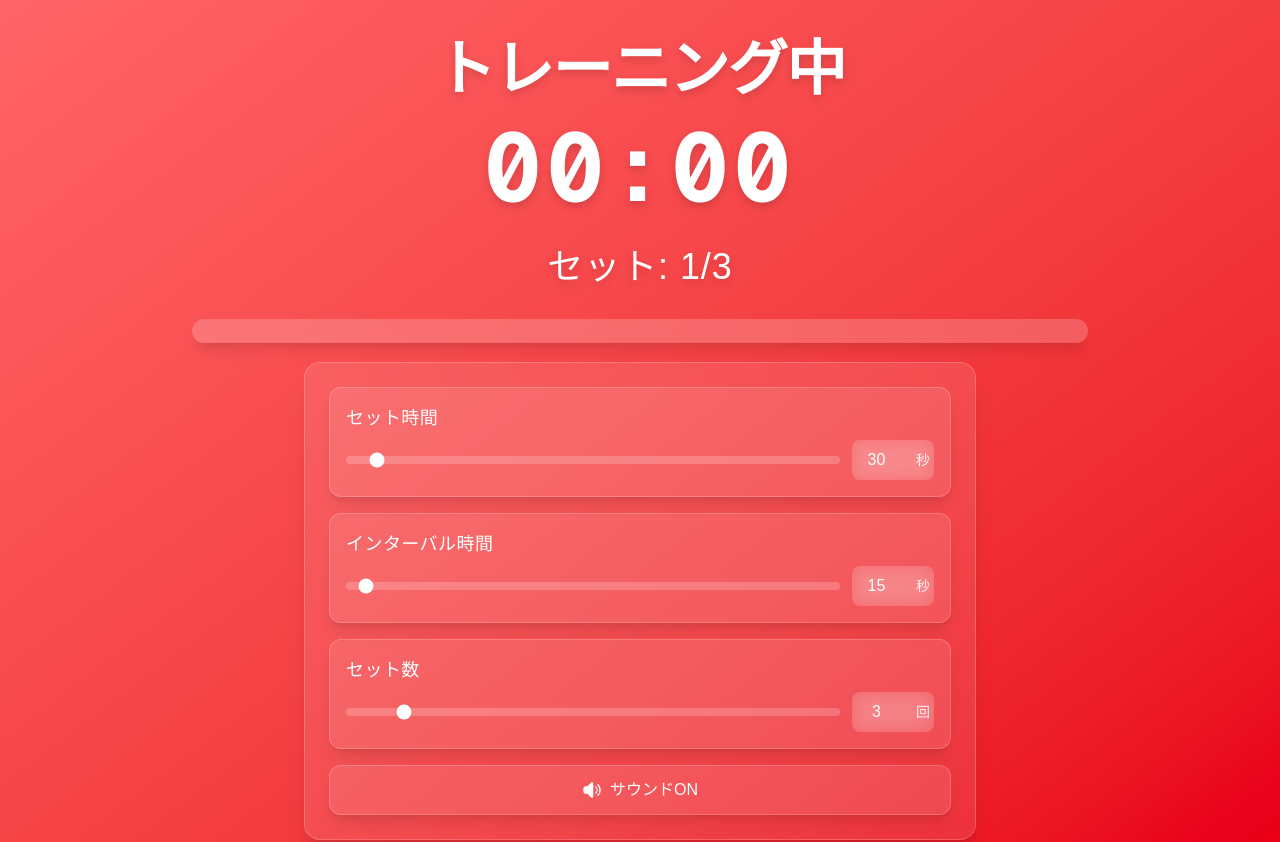
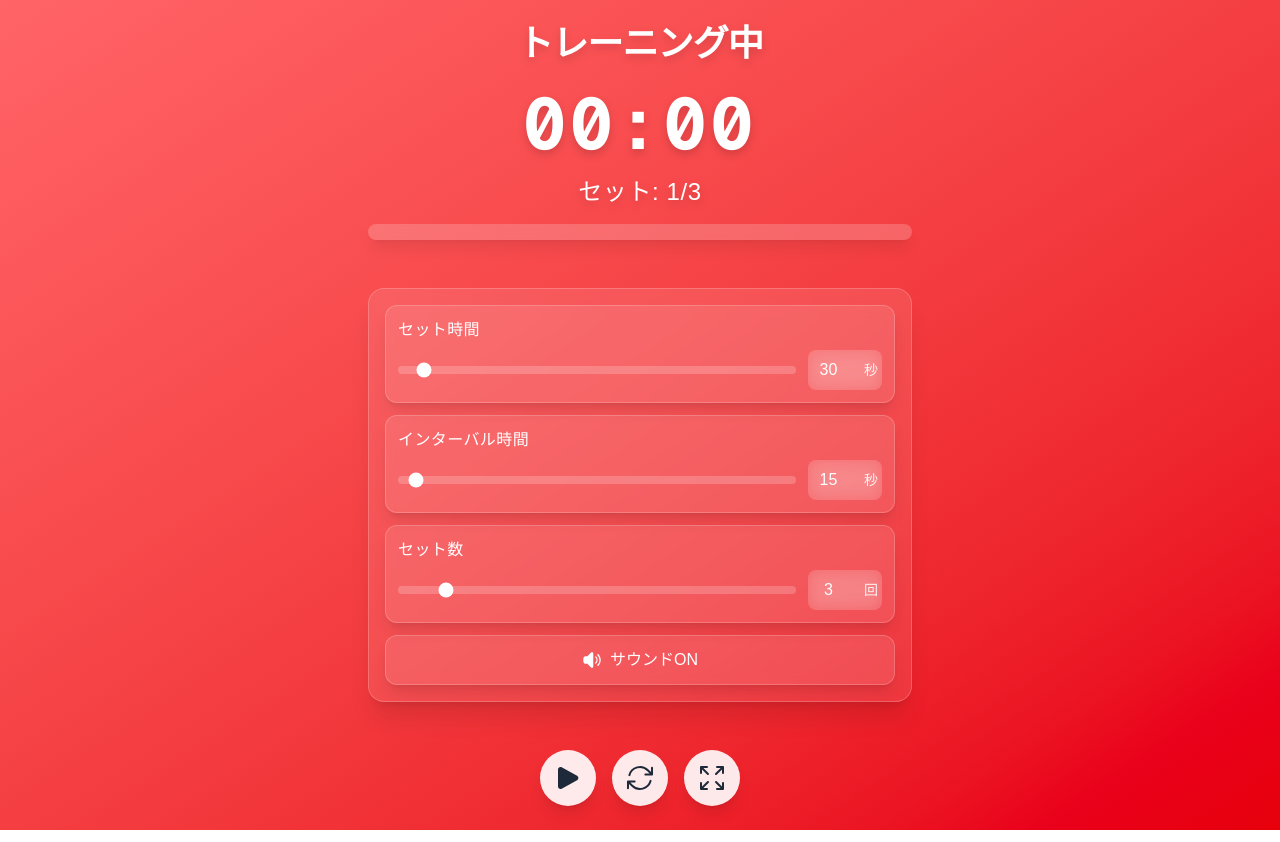
Before and after one commit to agenda23/training-timer, a Next.js app: page / in a window 1280 px wide. Shown: the top 842 px of the page. Built offline with nearby package versions, Linux system fonts and the light colour scheme; no server answers.

Commit message:
デザイン調整: レイアウトバランスの改善

```diff
--- a/src/components/Timer.tsx
+++ b/src/components/Timer.tsx
@@ -148,8 +148,8 @@ export default function Timer() {
     max: number;
     unit?: string;
   }) => (
-    <div className="bg-white/10 p-4 rounded-xl shadow-lg border border-white/20">
-      <label className="block text-sm sm:text-base lg:text-lg mb-2 font-medium text-white tracking-wide">
+    <div className="bg-white/10 p-3 rounded-xl shadow-lg border border-white/20">
+      <label className="block text-sm sm:text-base mb-2 font-medium text-white tracking-wide">
         {label}
       </label>
       <div className="flex items-center gap-3">
@@ -161,12 +161,12 @@ export default function Timer() {
           min={min}
           max={max}
         />
-        <div className="w-24 flex items-center gap-1 bg-white/10 rounded-lg p-1 backdrop-blur-sm">
+        <div className="w-20 flex items-center gap-1 bg-white/10 rounded-lg p-1 backdrop-blur-sm">
           <input
             type="number"
             value={value}
             onChange={(e) => onChange(parseInt(e.target.value) || min)}
-            className="w-14 p-1 rounded bg-transparent text-white text-center font-medium"
+            className="w-12 p-1 rounded bg-transparent text-white text-center font-medium"
             min={min}
             max={max}
           />
@@ -177,24 +177,24 @@ export default function Timer() {
   );
 
   return (
-    <div className={`w-full min-h-[100dvh] flex items-center justify-center p-4 ${
+    <div className={`w-full min-h-[100dvh] flex items-center justify-center ${
       isResting ? 'bg-gradient-to-br from-green-400 to-green-600' : 'bg-gradient-to-br from-red-400 to-red-600'
     } ${isFullscreen ? 'fixed inset-0 z-50' : ''}`}>
-      <div className="w-full max-w-7xl aspect-[3/4] sm:aspect-[4/3] relative">
-        <div className="absolute inset-0 flex flex-col justify-between p-4 sm:p-6">
-          <div className="flex-none text-center text-white">
-            <h1 className="text-2xl sm:text-4xl lg:text-6xl font-bold tracking-tight drop-shadow-lg">
+      <div className="w-full max-w-md sm:max-w-lg lg:max-w-xl relative py-6 px-4">
+        <div className="flex flex-col gap-4 sm:gap-6">
+          <div className="text-center text-white">
+            <h1 className="text-2xl sm:text-3xl lg:text-4xl font-bold tracking-tight drop-shadow-lg">
               {isResting ? '休憩中' : 'トレーニング中'}
             </h1>
           </div>
-          <div className="flex-1 flex flex-col justify-center items-center gap-4 sm:gap-6 lg:gap-8 my-2 sm:my-4">
-            <div className="text-4xl sm:text-6xl lg:text-8xl font-mono text-white font-bold tracking-wider drop-shadow-lg">
+          <div className="flex flex-col items-center gap-3 sm:gap-4">
+            <div className="text-5xl sm:text-6xl lg:text-7xl font-mono text-white font-bold tracking-wider drop-shadow-lg">
               {formatTime(currentTime)}
             </div>
-            <div className="text-xl sm:text-2xl lg:text-4xl text-white font-medium tracking-wide drop-shadow-lg">
+            <div className="text-lg sm:text-xl lg:text-2xl text-white font-medium tracking-wide drop-shadow-lg">
               セット: {currentSet}/{settings.setCount}
             </div>
-            <div className="w-full max-w-4xl bg-white/20 rounded-full h-3 sm:h-4 lg:h-6 backdrop-blur-sm shadow-lg">
+            <div className="w-full bg-white/20 rounded-full h-2.5 sm:h-3 lg:h-4 backdrop-blur-sm shadow-lg">
               <div
                 className="bg-white/90 h-full rounded-full transition-all duration-1000 shadow-inner"
                 style={{ width: `${progress}%` }}
@@ -202,8 +202,8 @@ export default function Timer() {
             </div>
           </div>
           {!isRunning ? (
-            <div className="flex-none w-full max-w-2xl mx-auto">
-              <div className="bg-white/10 p-4 sm:p-6 rounded-2xl backdrop-blur-md shadow-xl space-y-3 sm:space-y-4 border border-white/20">
+            <div className="mt-4 sm:mt-6">
+              <div className="bg-white/10 p-4 rounded-2xl backdrop-blur-md shadow-xl space-y-3 border border-white/20">
                 <SettingInput
                   label="セット時間"
                   value={settings.setTime}
@@ -245,28 +245,28 @@ export default function Timer() {
               </div>
             </div>
           ) : null}
-          <div className="flex-none flex justify-center space-x-4 mt-4">
+          <div className="flex justify-center space-x-4 mt-4 sm:mt-6">
             <button
               onClick={isRunning ? pauseTimer : startTimer}
-              className="bg-white/90 text-gray-800 rounded-full p-3 sm:p-4 hover:bg-white hover:scale-105 transition-all duration-300 shadow-lg backdrop-blur-sm"
+              className="bg-white/90 text-gray-800 rounded-full p-3 hover:bg-white hover:scale-105 transition-all duration-300 shadow-lg backdrop-blur-sm"
             >
               {isRunning && !isPaused ? (
-                <PauseIcon className="h-6 w-6 sm:h-8 sm:w-8 lg:h-10 lg:w-10" />
+                <PauseIcon className="h-8 w-8" />
               ) : (
-                <PlayIcon className="h-6 w-6 sm:h-8 sm:w-8 lg:h-10 lg:w-10" />
+                <PlayIcon className="h-8 w-8" />
               )}
             </button>
             <button
               onClick={resetTimer}
-              className="bg-white/90 text-gray-800 rounded-full p-3 sm:p-4 hover:bg-white hover:scale-105 transition-all duration-300 shadow-lg backdrop-blur-sm"
+              className="bg-white/90 text-gray-800 rounded-full p-3 hover:bg-white hover:scale-105 transition-all duration-300 shadow-lg backdrop-blur-sm"
             >
-              <ArrowPathIcon className="h-6 w-6 sm:h-8 sm:w-8 lg:h-10 lg:w-10" />
+              <ArrowPathIcon className="h-8 w-8" />
             </button>
             <button
               onClick={toggleFullscreen}
-              className="bg-white/90 text-gray-800 rounded-full p-3 sm:p-4 hover:bg-white hover:scale-105 transition-all duration-300 shadow-lg backdrop-blur-sm"
+              className="bg-white/90 text-gray-800 rounded-full p-3 hover:bg-white hover:scale-105 transition-all duration-300 shadow-lg backdrop-blur-sm"
             >
-              <ArrowsPointingOutIcon className="h-6 w-6 sm:h-8 sm:w-8 lg:h-10 lg:w-10" />
+              <ArrowsPointingOutIcon className="h-8 w-8" />
             </button>
           </div>
         </div>
```
